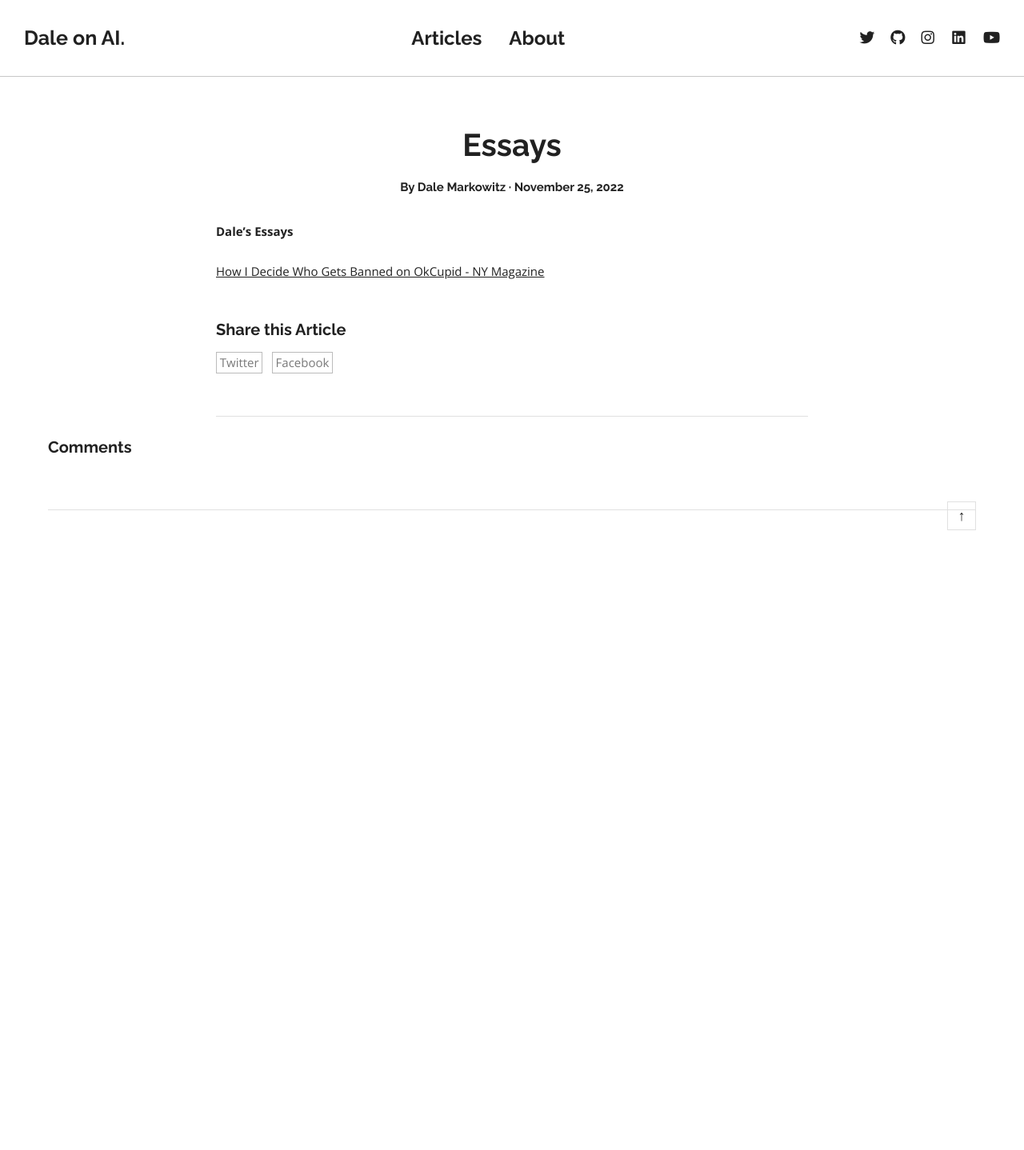
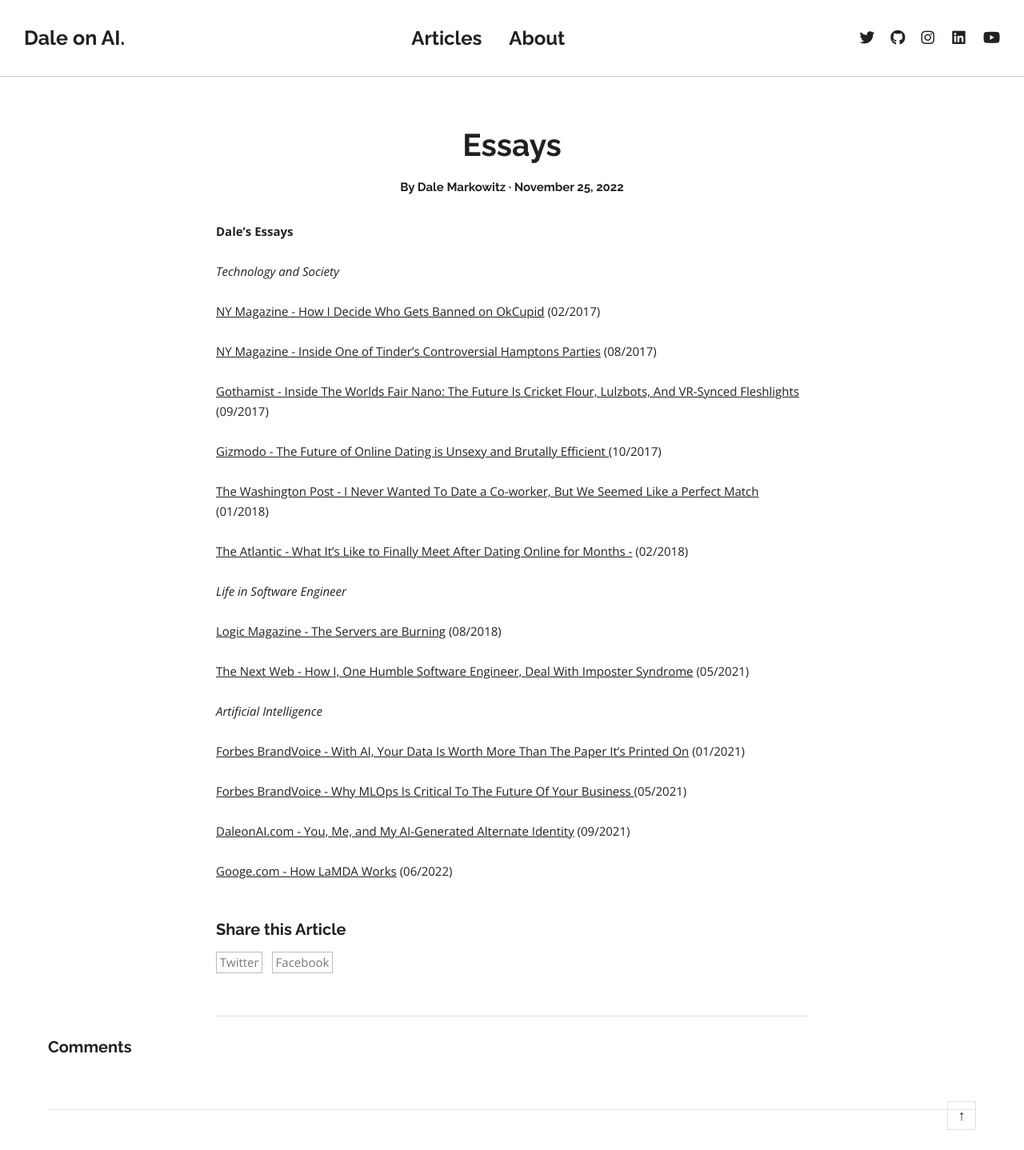
Before and after one commit to dalequark/daleonai, a Jekyll site: the page built from essays.md, in a window 1280 px wide. Shown: the whole page at 80% size. Built offline with Jekyll 4.4.1, drawn with Linux system fonts in a browser that asks for light colours; some web fonts are replaced; a script that is not in the unit is left out; comment, search, counter and statistics services are not loaded; before the commit the page ends 900 px from its top, so only the background shows below that.

Commit message:
Update from Forestry.io Dale updated essays.md

```diff
--- a/essays.md
+++ b/essays.md
@@ -10,4 +10,32 @@
 ---
 **Dale's Essays**
 
-[How I Decide Who Gets Banned on OkCupid - NY Magazine](https://www.thecut.com/2017/02/banned-from-okcupid-sexting-moderation.html)
+_Technology and Society_
+
+[NY Magazine - How I Decide Who Gets Banned on OkCupid](https://www.thecut.com/2017/02/banned-from-okcupid-sexting-moderation.html) (02/2017)
+
+[NY Magazine - Inside One of Tinder's Controversial Hamptons Parties](https://www.thecut.com/2017/08/tinder-select-hamptons-party-fine-montauk.html) (08/2017)
+
+[Gothamist - Inside The Worlds Fair Nano: The Future Is Cricket Flour, Lulzbots, And VR-Synced Fleshlights](https://gothamist.com/arts-entertainment/inside-the-worlds-fair-nano-the-future-is-cricket-flour-lulzbots-and-vr-synced-fleshlights) (09/2017)
+
+[Gizmodo - The Future of Online Dating is Unsexy and Brutally Efficient ](https://gizmodo.com/the-future-of-online-dating-is-unsexy-and-brutally-effe-1819781116)(10/2017)
+
+[The Washington Post - I Never Wanted To Date a Co-worker, But We Seemed Like a Perfect Match](https://www.washingtonpost.com/news/soloish/wp/2018/01/02/i-never-wanted-to-date-a-co-worker-but-we-seemed-like-a-perfect-match/) (01/2018)
+
+[The Atlantic - What It's Like to Finally Meet After Dating Online for Months -](https://www.theatlantic.com/technology/archive/2018/02/hopping-on-a-plane-for-a-first-date/553322/) (02/2018)
+
+_Life in Software Engineer_
+
+[Logic Magazine - The Servers are Burning](https://logicmag.io/failure/the-servers-are-burning/) (08/2018)
+
+[The Next Web - How I, One Humble Software Engineer, Deal With Imposter Syndrome](https://thenextweb.com/news/beat-imposter-syndrome-by-developing-true-confidence-as-a-software-engineer-syndication) (05/2021)
+
+_Artificial Intelligence_
+
+[Forbes BrandVoice - With AI, Your Data Is Worth More Than The Paper It's Printed On](https://www.forbes.com/sites/googlecloud/2021/01/22/with-ai-your-data-is-worth-more-than-the-paper-its-printed-on) (01/2021)
+
+[Forbes BrandVoice - Why MLOps Is Critical To The Future Of Your Business ](https://www.forbes.com/sites/googlecloud/2021/05/19/why-mlops-is-critical-to-the-future-of-your-business)(05/2021)
+
+[DaleonAI.com - You, Me, and My AI-Generated Alternate Identity](https://daleonai.com/ai-generated-identity) (09/2021)
+
+[Googe.com - How LaMDA Works](https://aitestkitchen.withgoogle.com/how-lamda-works) (06/2022)
```
